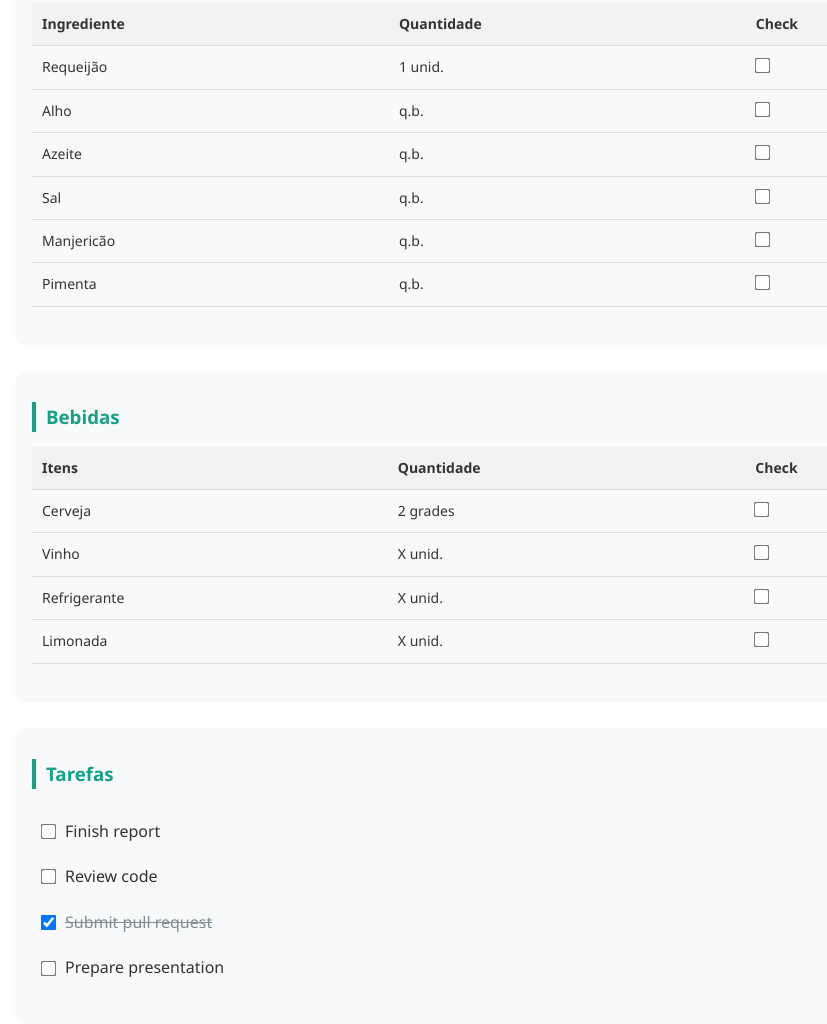
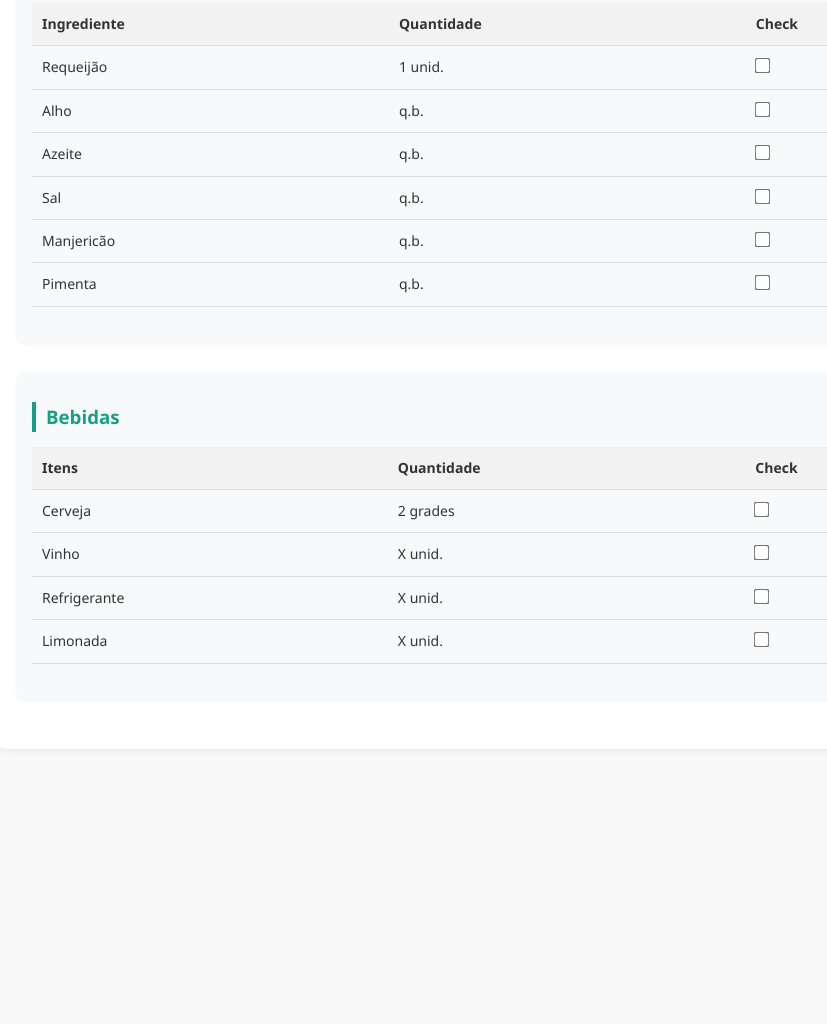
Before and after one commit to Gabm-01/Lista, a plain HTML site: page index.html in a window 1280 px wide. Shown: the part 1281-2305 px from the top of the page, without its empty margins (143-970 px from the left). After the commit the page ends 2050 px from the top, so only its background shows below. Drawn offline with Linux system fonts and the light colour scheme.

Commit message:
feat: removed things

```diff
--- a/index.html
+++ b/index.html
@@ -202,27 +202,7 @@
             </table>
         </div>
 
-        <div class="section">
-            <h3>Tarefas</h3>
-            <div class="tasks">
-                <div class="task">
-                    <input type="checkbox" id="task1">
-                    <label for="task1">Finish report</label>
-                </div>
-                <div class="task">
-                    <input type="checkbox" id="task2">
-                    <label for="task2">Review code</label>
-                </div>
-                <div class="task">
-                    <input type="checkbox" id="task3" checked>
-                    <label for="task3">Submit pull request</label>
-                </div>
-                <div class="task">
-                    <input type="checkbox" id="task4">
-                    <label for="task4">Prepare presentation</label>
-                </div>
-            </div>
-        </div>
+
     </div>
 
     <script>
```
